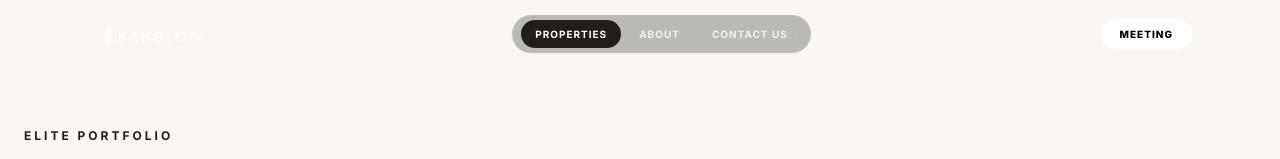
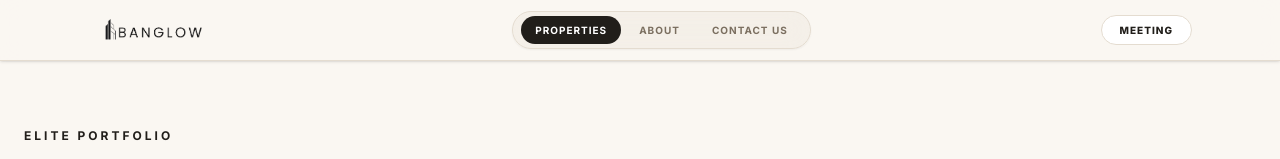
Before and after one commit to thedevsadd/Banglow, a Next.js app: page /properties in a window 1280 px wide. Shown: the top 159 px of the page. Built offline with nearby package versions, Linux system fonts and the light colour scheme.

Commit message:
Header: Fix header logo contrast on sub-pages by forcing dark style on non-home pages

```diff
--- a/components/layout/Header.tsx
+++ b/components/layout/Header.tsx
@@ -31,6 +31,9 @@ export default function Header() {
     }, 0);
   }, [pathname]);
 
+  const isHome = pathname === "/";
+  const useDarkHeaderStyle = isScrolled || !isHome;
+
   const navLinks = [
     { name: "Properties", href: "/properties" },
     { name: "About", href: "/about" },
@@ -41,7 +44,7 @@ export default function Header() {
     <>
       <header
         className={`fixed top-0 left-0 right-0 z-50 transition-all duration-300 ${
-          isScrolled
+          useDarkHeaderStyle
             ? "bg-cream-100/90 backdrop-blur-md py-2 shadow-sm border-b border-cream-300"
             : "bg-transparent py-3"
         }`}
@@ -51,7 +54,7 @@ export default function Header() {
           <button
             onClick={() => setIsMobileMenuOpen(!isMobileMenuOpen)}
             className={`md:hidden p-2 focus:outline-none transition-colors duration-300 z-10 ${
-              isScrolled ? "text-[#211E1A]" : "text-white"
+              useDarkHeaderStyle ? "text-[#211E1A]" : "text-white"
             }`}
             aria-label="Toggle menu"
           >
@@ -67,14 +70,14 @@ export default function Header() {
               src="/Assets/Logo-Banglow.png"
               alt="Banglow Logo"
               className={`h-11 w-auto object-contain transition-all duration-300 group-hover:scale-102 ${
-                isScrolled ? "" : "brightness-0 invert"
+                useDarkHeaderStyle ? "" : "brightness-0 invert"
               }`}
             />
           </Link>
 
           {/* Desktop Nav in a capsule container - dynamically colored */}
           <nav className={`hidden md:flex items-center gap-1 px-2 py-1 rounded-full border transition-all duration-300 ${
-            isScrolled
+            useDarkHeaderStyle
               ? "border-cream-300 bg-cream-200/50"
               : "border-white/10 bg-black/25"
           } backdrop-blur-md shadow-xs`}>
@@ -87,7 +90,7 @@ export default function Header() {
                   className={`text-[10px] tracking-widest uppercase transition-all relative py-1.5 px-3.5 font-bold rounded-full z-10 ${
                     isActive
                       ? "text-white"
-                      : (isScrolled ? "text-cream-500 hover:text-[#211E1A]" : "text-white/80 hover:text-white")
+                      : (useDarkHeaderStyle ? "text-cream-500 hover:text-[#211E1A]" : "text-white/80 hover:text-white")
                   }`}
                 >
                   {link.name}
@@ -110,7 +113,7 @@ export default function Header() {
             <Link
               href="/book-meeting"
               className={`px-4.5 py-1.5 rounded-full border transition-all duration-300 text-[10px] uppercase tracking-widest font-extrabold ${
-                isScrolled
+                useDarkHeaderStyle
                   ? "border-cream-300 bg-white text-[#211E1A] hover:bg-cream-100 hover:shadow-md hover:-translate-y-0.5"
                   : "border-white/15 bg-white text-black hover:bg-white/90 hover:shadow-lg hover:-translate-y-0.5"
               }`}
@@ -123,7 +126,7 @@ export default function Header() {
           <Link
             href="/book-meeting"
             className={`md:hidden p-2 transition-colors duration-300 flex items-center justify-center z-10 ${
-              isScrolled ? "text-[#211E1A]" : "text-white"
+              useDarkHeaderStyle ? "text-[#211E1A]" : "text-white"
             }`}
             aria-label="Book a meeting"
           >
```
